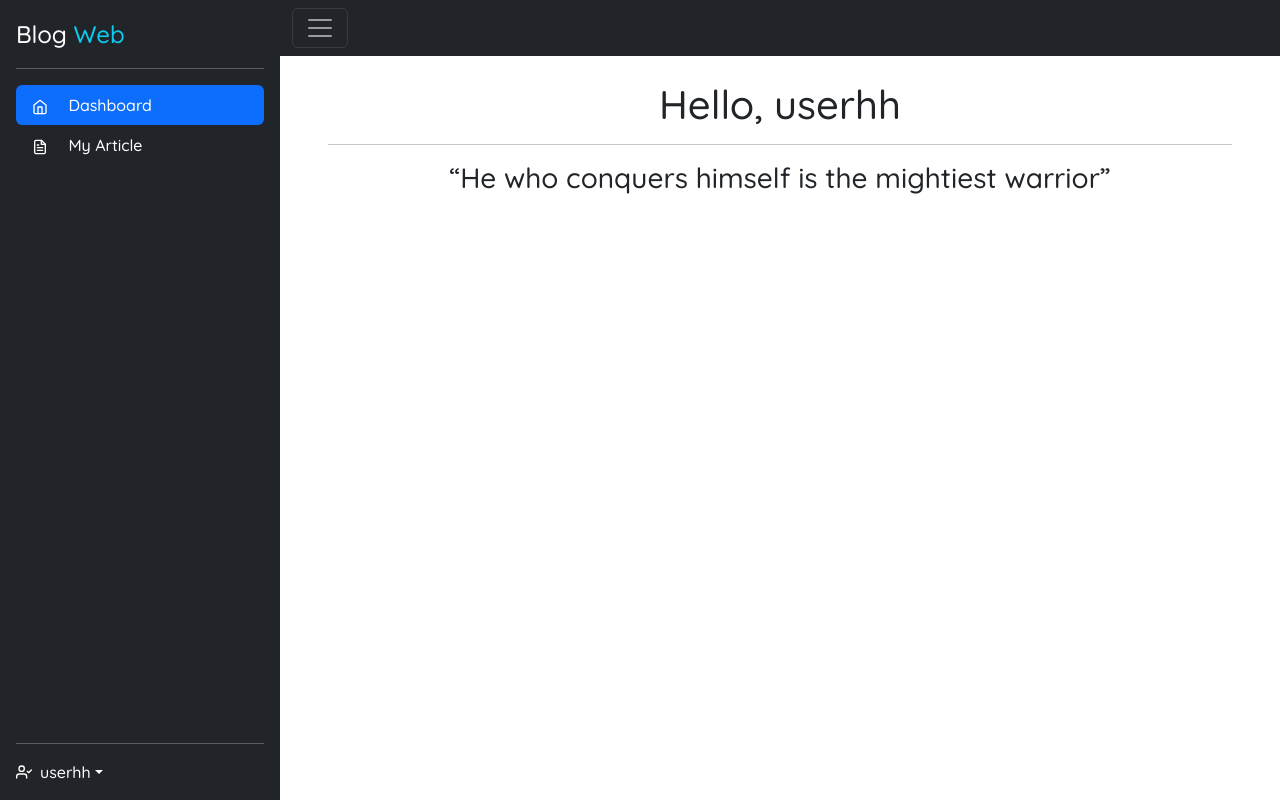
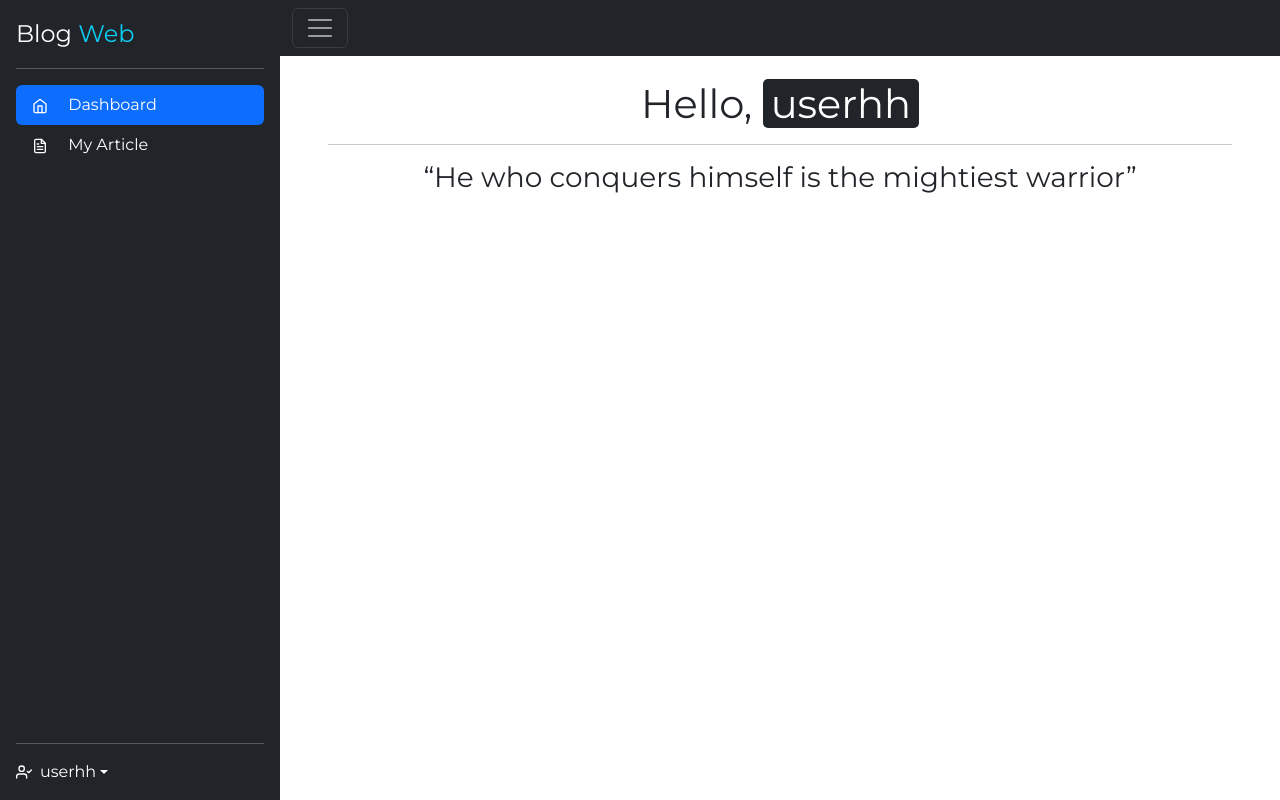
Before and after one commit to argyaWicaksana/Blog-Web-Assignment, a PHP site: page /dashboard/index.php in a window 1280 px wide. Run offline with PHP 8.4, Linux system fonts and the light colour scheme; a user stored in the database is signed in; some libraries are stand-ins or nearby versions.

Commit message:
minor update
change font-style, adding background

```diff
--- a/css/style.css
+++ b/css/style.css
@@ -1,8 +1,16 @@
-@import url('https://fonts.googleapis.com/css2?family=Quicksand:wght@500;600&display=swap');
+@import url('https://fonts.googleapis.com/css2?family=Montserrat&display=swap');
 
 * {
-    font-family: 'Quicksand', sans-serif;
-    /* box-sizing: border-box; */
+    font-family: 'Montserrat', sans-serif;
+}
+
+.admin {
+    background: #212529;
+    color: white;
+    border: solid 0px;
+    border-radius: 5px;
+    padding-left: 8px;
+    padding-right: 8px;
 }
 
 .feather {
--- a/dashboard/index.php
+++ b/dashboard/index.php
@@ -4,12 +4,15 @@ include 'quotes.php';
 ?>
 
 <div class="text-center">
-    <h1>Hello, <?= $username ?></h1>
+    <h1>Hello, <span class="admin active"><?= $username ?></span></h1>
     <hr>
     <!-- <p>Quotes to help yourself</p> -->
-    <h3>
-        <q><?= $quotes ?></q>
-    </h3>
+    <div class="container">
+        <h3>
+            <q><?= $quotes ?></q>
+        </h3>
+    </div>
+
 
 </div>
 
```
